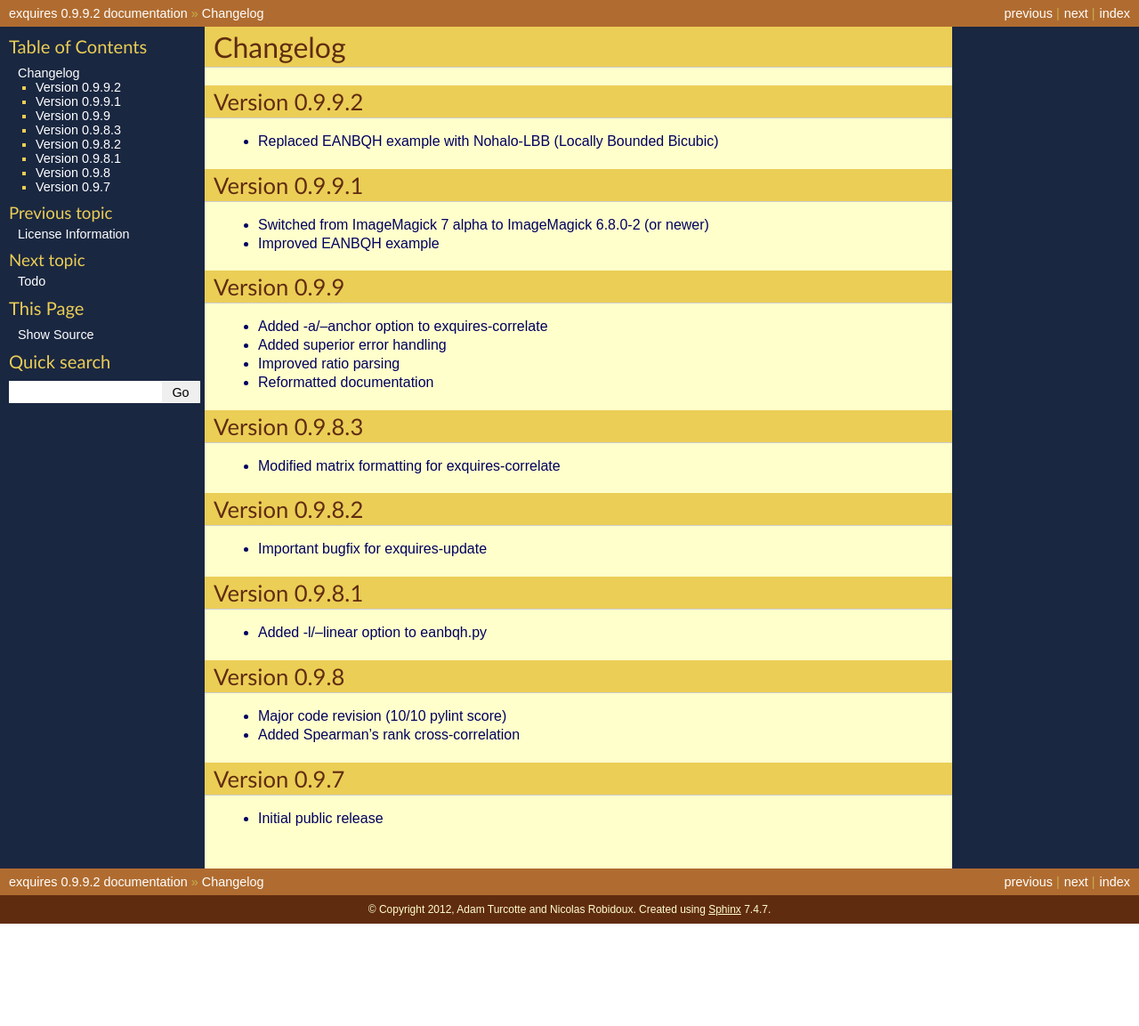
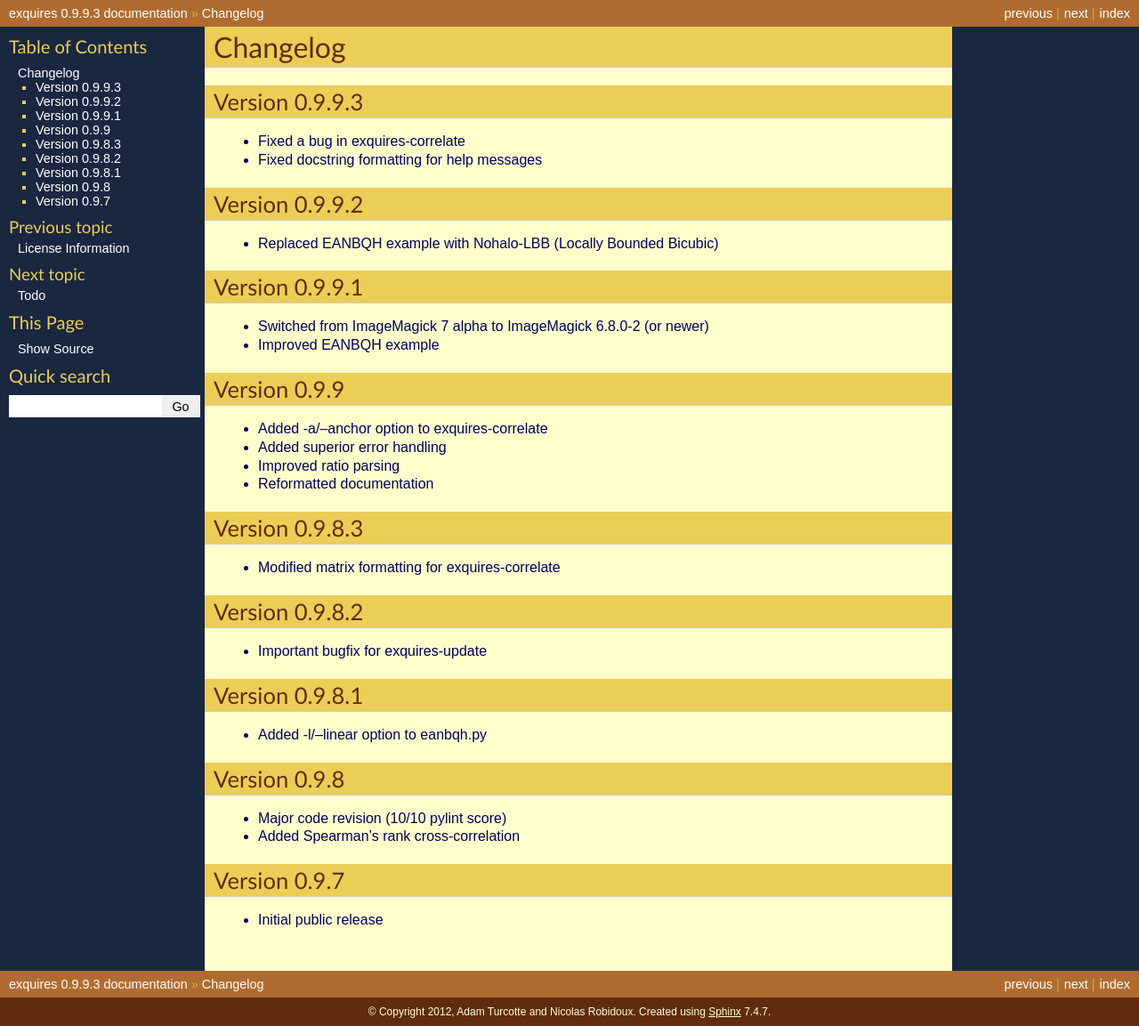
Before and after one commit to aturcotte/exquires, a Sphinx documentation site: the page built from docs/changelog.rst, in a window 1280 px wide. Shown: the whole page at 89% size. Built offline with Sphinx 7.4.7, drawn with Linux system fonts in a browser that asks for light colours; formulas are drawn with MathJax 3; before the commit the page ends 1038 px from its top, so only the background shows below that.

Commit message:
Version 0.9.9.3 release

```diff
--- a/docs/changelog.rst
+++ b/docs/changelog.rst
@@ -1,6 +1,13 @@
 *********
 Changelog
 *********
+
+===============
+Version 0.9.9.3
+===============
+
+* Fixed a bug in exquires-correlate
+* Fixed docstring formatting for help messages
 
 ===============
 Version 0.9.9.2
--- a/docs/conf.py
+++ b/docs/conf.py
@@ -53,9 +53,9 @@ copyright = u'2012, Adam Turcotte and Nicolas Robidoux'
 # built documents.
 #
 # The short X.Y version.
-version = '0.9.9.2'
+version = '0.9.9.3'
 # The full version, including alpha/beta/rc tags.
-release = '0.9.9.2'
+release = '0.9.9.3'
 
 # The language for content autogenerated by Sphinx. Refer to documentation
 # for a list of supported languages.
@@ -63,7 +63,7 @@ release = '0.9.9.2'
 
 # There are two options for replacing |today|: either, you set today to some
 # non-false value, then it is used:
-today = 'December 9, 2012'
+today = 'December 20, 2012'
 # Else, today_fmt is used as the format for a strftime call.
 #today_fmt = '%B %d, %Y'
 
--- a/exquires/__init__.py
+++ b/exquires/__init__.py
@@ -11,4 +11,4 @@
 
 """Package file for **EXQUIRES**."""
 
-__version__ = '0.9.9.2'
+__version__ = '0.9.9.3'
```
Also changed, not shown: 2 other files.
